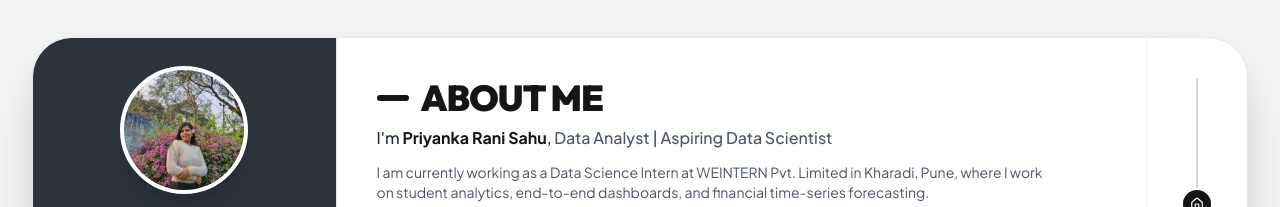
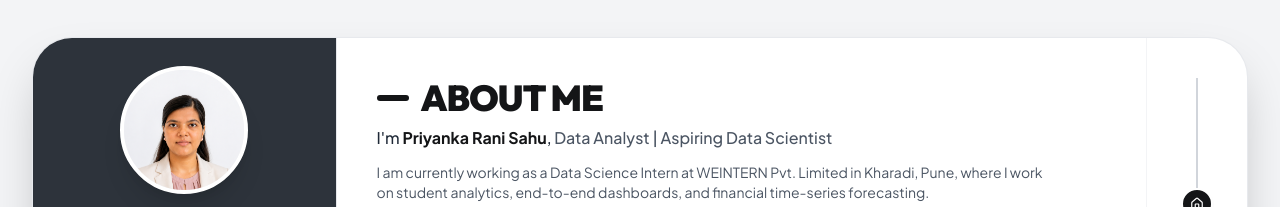
Before and after one commit to priyanka-r-s/My_Portfolio, a React (Vite) app: page / in a window 1280 px wide. Shown: the part 745-952 px from the top of the page. Built offline with nearby package versions, Linux system fonts and the light colour scheme; no server answers; the HTML template or start-up script is replaced by a standard one.

Commit message:
feat: update About Me portrait with formal blazer photo and Contact Section with outdoor portrait

```diff
--- a/src/components/AboutSection.tsx
+++ b/src/components/AboutSection.tsx
@@ -77,7 +77,7 @@ export const AboutSection: React.FC<AboutSectionProps> = ({ data }) => {
               <img
                 src={data.aboutPortrait || data.heroPortrait}
                 alt={data.creatorName}
-                className="w-full h-full object-cover object-center hover:scale-105 transition-transform duration-500"
+                className="w-full h-full object-cover object-top hover:scale-105 transition-transform duration-500"
                 loading="lazy"
               />
             </div>
--- a/src/components/ContactSection.tsx
+++ b/src/components/ContactSection.tsx
@@ -59,7 +59,7 @@ export const ContactSection: React.FC<ContactSectionProps> = ({
               <img
                 src={data.contactPortrait || data.aboutPortrait || data.heroPortrait}
                 alt={data.creatorName}
-                className="w-full h-full object-cover object-center"
+                className="w-full h-full object-cover object-top"
                 loading="lazy"
               />
             </div>
--- a/src/components/Footer.tsx
+++ b/src/components/Footer.tsx
@@ -135,7 +135,7 @@ export const Footer: React.FC<FooterProps> = ({ data }) => {
                   <img
                     src={data.contactPortrait || data.aboutPortrait || data.heroPortrait}
                     alt={data.creatorName}
-                    className="w-full h-full object-cover object-center"
+                    className="w-full h-full object-cover object-top"
                     loading="lazy"
                   />
                 </div>
--- a/src/data/portfolioData.ts
+++ b/src/data/portfolioData.ts
@@ -20,9 +20,9 @@ export const initialPortfolioData: PortfolioData = {
     { value: 'NIFTY 500', label: 'Equities Analyzed' },
   ],
   aboutPortrait:
-    '/about-priyanka.jpg',
+    '/about-priyanka.png?v=2',
   contactPortrait:
-    '/contact-priyanka.png',
+    '/contact-priyanka.jpg?v=2',
   aboutTitle: "I'm Priyanka — uncovering insights that drive growth.",
   aboutSubtitle: 'ABOUT ME',
   aboutBio: [
```
Also changed, not shown: public/about-priyanka.png (added), public/contact-priyanka.jpg (added).
